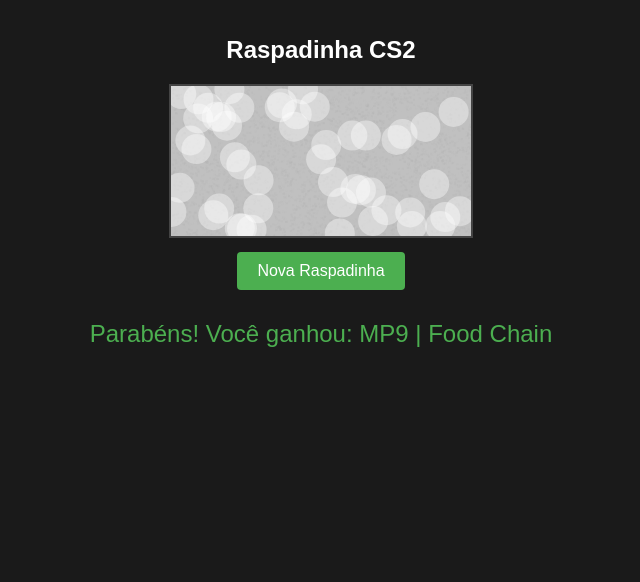
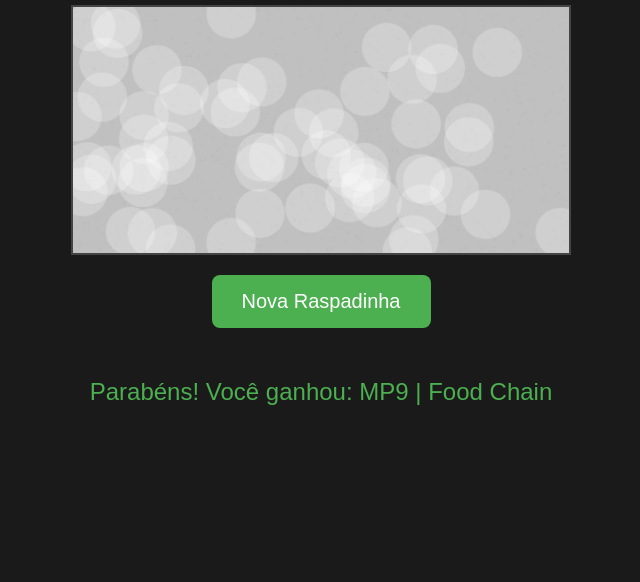
Before and after one commit to allantalles/raspadinhacs, a plain HTML site: page index.html in a window 1280 px wide. Shown: the part 218-800 px from the top of the page, without its empty margins (319-959 px from the left). Drawn offline with Linux system fonts and the light colour scheme.

Commit message:
Update index.html

```diff
--- a/index.html
+++ b/index.html
@@ -1,7 +1,16 @@
 <!DOCTYPE html>
 <html>
 <head>
+    <meta charset="UTF-8">
+    <meta name="viewport" content="width=device-width, initial-scale=1.0">
+    <title>Raspadinha CS2</title>
     <style>
+        * {
+            margin: 0;
+            padding: 0;
+            box-sizing: border-box;
+        }
+
         body {
             display: flex;
             flex-direction: column;
@@ -12,43 +21,91 @@
             background: #1a1a1a;
             font-family: Arial, sans-serif;
             color: white;
+            padding: 20px;
         }
+
         #game-container {
             text-align: center;
+            width: 100%;
+            max-width: 600px;
+            margin: 0 auto;
         }
+
+        h2 {
+            margin-bottom: 20px;
+            font-size: clamp(24px, 5vw, 32px);
+        }
+
+        #canvas-container {
+            position: relative;
+            width: 100%;
+            max-width: 500px;
+            margin: 0 auto;
+            aspect-ratio: 2/1;
+        }
+
         #canvas {
+            position: absolute;
+            top: 0;
+            left: 0;
+            width: 100%;
+            height: 100%;
             border: 2px solid #444;
             cursor: pointer;
             background: white;
+            touch-action: none;
         }
+
         button {
-            margin: 10px;
-            padding: 10px 20px;
-            font-size: 16px;
+            margin: 20px;
+            padding: 15px 30px;
+            font-size: clamp(16px, 4vw, 20px);
             background: #4CAF50;
             color: white;
             border: none;
-            border-radius: 4px;
+            border-radius: 8px;
             cursor: pointer;
+            transition: all 0.3s ease;
         }
+
         button:hover {
             background: #45a049;
+            transform: translateY(-2px);
         }
+
         #result {
             margin-top: 20px;
-            font-size: 24px;
+            font-size: clamp(18px, 4vw, 24px);
             color: #4CAF50;
+            min-height: 40px;
+            padding: 10px;
         }
+
         .button-disabled {
             background: #666 !important;
             cursor: not-allowed;
+            transform: none !important;
+        }
+
+        @media (max-width: 480px) {
+            body {
+                padding: 10px;
+            }
+
+            button {
+                padding: 12px 24px;
+                width: 80%;
+                max-width: 300px;
+            }
         }
     </style>
 </head>
 <body>
     <div id="game-container">
         <h2>Raspadinha CS2</h2>
-        <canvas id="canvas" width="300" height="150"></canvas>
+        <div id="canvas-container">
+            <canvas id="canvas"></canvas>
+        </div>
         <div>
             <button id="newGame">Nova Raspadinha</button>
         </div>
@@ -60,30 +117,33 @@
         const ctx = canvas.getContext('2d');
         const newGameBtn = document.getElementById('newGame');
         const resultDiv = document.getElementById('result');
+        const canvasContainer = document.getElementById('canvas-container');
         let isDrawing = false;
         let isAnimating = false;
+        let lastX = 0;
+        let lastY = 0;
+
+        function resizeCanvas() {
+            const container = canvas.parentElement;
+            canvas.width = container.offsetWidth;
+            canvas.height = container.offsetHeight;
+        }
+
+        window.addEventListener('resize', () => {
+            resizeCanvas();
+            initGame(false); // false indica que não deve iniciar a animação
+        });
 
         const prizes = [
-            // Consumer Grade (Azul) - 35%
             { name: 'MP9 | Food Chain', probability: 20 },
             { name: 'MAC-10 | Ensnared', probability: 15 },
-
-            // Industrial Grade (Azul Claro) - 30%
             { name: 'P250 | Re.built', probability: 15 },
             { name: 'G3SG1 | Digital Mesh', probability: 15 },
-
-            // Mil-Spec (Azul Escuro) - 20%
             { name: 'M4A4 | Spider Lily', probability: 10 },
             { name: 'Desert Eagle | Ocean Drive', probability: 10 },
-
-            // Restricted (Roxo) - 10%
             { name: 'AK-47 | Ice Coaled', probability: 5 },
             { name: 'AWP | Duality', probability: 5 },
-
-            // Classified (Rosa) - 4%
             { name: 'M4A1-S | Printstream', probability: 4 },
-
-            // Covert (Vermelho) - 1%
             { name: 'AWP | Dragon Lore', probability: 1 }
         ];
 
@@ -100,18 +160,23 @@
             return prizes[0].name;
         }
 
-        function initGame() {
+        function initGame(animate = true) {
             if (isAnimating) return;
 
+            // Limpa o resultado anterior
+            resultDiv.textContent = '';
+
+            if (animate) {
                 isAnimating = true;
                 newGameBtn.classList.add('button-disabled');
+            }
 
             // Limpa o canvas
             ctx.fillStyle = '#c0c0c0';
             ctx.fillRect(0, 0, canvas.width, canvas.height);
 
             // Adiciona textura
-            for (let i = 0; i < 5000; i++) {
+            for (let i = 0; i < canvas.width * canvas.height / 90; i++) {
                 ctx.fillStyle = `rgba(180, 180, 180, ${Math.random() * 0.4})`;
                 ctx.fillRect(
                     Math.random() * canvas.width,
@@ -121,12 +186,12 @@
                 );
             }
 
-            // Reseta o resultado
-            resultDiv.textContent = '';
+            if (animate) {
+                // Inicia animação
+                let positions = [];
+                const numPositions = Math.floor((canvas.width * canvas.height) / 2000);
 
-            // Inicia animação de raspagem automática
-            let positions = [];
-            for (let i = 0; i < 50; i++) {
+                for (let i = 0; i < numPositions; i++) {
                     positions.push({
                         x: Math.random() * canvas.width,
                         y: Math.random() * canvas.height
@@ -148,7 +213,7 @@
                         if (frame + i < positions.length) {
                             const pos = positions[frame + i];
                             ctx.beginPath();
-                        ctx.arc(pos.x, pos.y, 15, 0, Math.PI * 2);
+                            ctx.arc(pos.x, pos.y, canvas.width / 20, 0, Math.PI * 2);
                             ctx.fill();
                         }
                     }
@@ -158,6 +223,7 @@
                 }
 
                 animate();
+            }
         }
 
         function calculateRevealedPercentage() {
@@ -182,32 +248,56 @@
             }
         }
 
-        canvas.addEventListener('mousedown', () => {
-            if (!isAnimating) isDrawing = true;
-        });
-
-        canvas.addEventListener('mouseup', () => {
-            isDrawing = false;
-            if (!isAnimating) reveal();
-        });
-
-        canvas.addEventListener('mousemove', (e) => {
-            if (!isDrawing || isAnimating) return;
+        function handleStart(e) {
+            if (isAnimating) return;
+            isDrawing = true;
 
             const rect = canvas.getBoundingClientRect();
-            const x = e.clientX - rect.left;
-            const y = e.clientY - rect.top;
+            lastX = (e.clientX ?? e.touches[0].clientX) - rect.left;
+            lastY = (e.clientY ?? e.touches[0].clientY) - rect.top;
+        }
+
+        function handleMove(e) {
+            if (!isDrawing || isAnimating) return;
+            e.preventDefault();
+
+            const rect = canvas.getBoundingClientRect();
+            const x = (e.clientX ?? e.touches[0].clientX) - rect.left;
+            const y = (e.clientY ?? e.touches[0].clientY) - rect.top;
 
             ctx.globalCompositeOperation = 'destination-out';
             ctx.beginPath();
-            ctx.arc(x, y, 10, 0, Math.PI * 2);
-            ctx.fill();
-        });
+            ctx.moveTo(lastX, lastY);
+            ctx.lineTo(x, y);
+            ctx.lineWidth = canvas.width / 20;
+            ctx.lineCap = 'round';
+            ctx.stroke();
 
-        newGameBtn.addEventListener('click', initGame);
+            lastX = x;
+            lastY = y;
+        }
 
-        // Inicializa o primeiro jogo
-        initGame();
+        function handleEnd() {
+            isDrawing = false;
+            if (!isAnimating) reveal();
+        }
+
+        // Mouse events
+        canvas.addEventListener('mousedown', handleStart);
+        canvas.addEventListener('mousemove', handleMove);
+        canvas.addEventListener('mouseup', handleEnd);
+        canvas.addEventListener('mouseout', handleEnd);
+
+        // Touch events
+        canvas.addEventListener('touchstart', handleStart);
+        canvas.addEventListener('touchmove', handleMove);
+        canvas.addEventListener('touchend', handleEnd);
+
+        newGameBtn.addEventListener('click', () => initGame(true));
+
+        // Inicialização
+        resizeCanvas();
+        initGame(true);
     </script>
 </body>
 </html>
```
Lines whose indentation alone changed are shown as unchanged.
